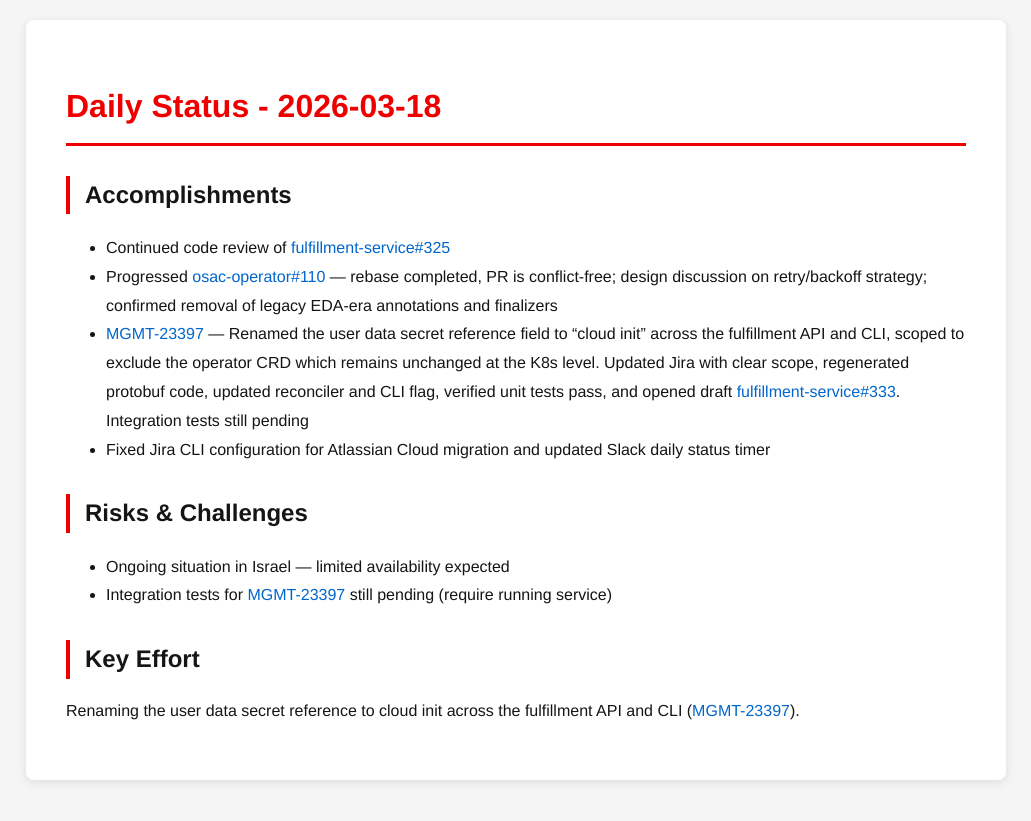
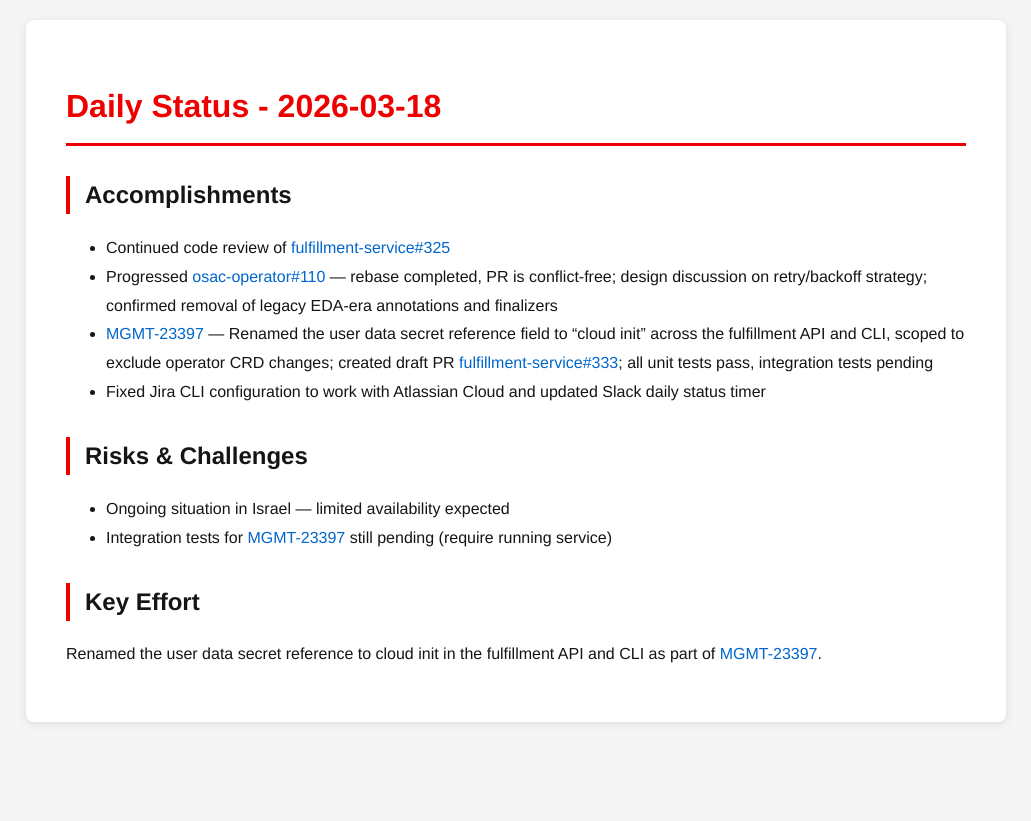
Before and after one commit to tzvatot/daily-status, a Jekyll site: the page built from 2026-03-18.md, in a window 1280 px wide. Shown: the top 821 px of the page, without its empty margins (124-1155 px from the left). Built offline with Jekyll 4.4.1, drawn with Linux system fonts in a browser that asks for light colours.

Commit message:
Daily status update - 2026-03-18

```diff
--- a/2026-03-18.md
+++ b/2026-03-18.md
@@ -9,12 +9,12 @@
 ## Accomplishments
 - Continued code review of [fulfillment-service#325](https://github.com/osac-project/fulfillment-service/pull/325)
 - Progressed [osac-operator#110](https://github.com/osac-project/osac-operator/pull/110) — rebase completed, PR is conflict-free; design discussion on retry/backoff strategy; confirmed removal of legacy EDA-era annotations and finalizers
-- [MGMT-23397](https://issues.redhat.com/browse/MGMT-23397) — Renamed the user data secret reference field to "cloud init" across the fulfillment API and CLI, scoped to exclude the operator CRD which remains unchanged at the K8s level. Updated Jira with clear scope, regenerated protobuf code, updated reconciler and CLI flag, verified unit tests pass, and opened draft [fulfillment-service#333](https://github.com/osac-project/fulfillment-service/pull/333). Integration tests still pending
-- Fixed Jira CLI configuration for Atlassian Cloud migration and updated Slack daily status timer
+- [MGMT-23397](https://issues.redhat.com/browse/MGMT-23397) — Renamed the user data secret reference field to "cloud init" across the fulfillment API and CLI, scoped to exclude operator CRD changes; created draft PR [fulfillment-service#333](https://github.com/osac-project/fulfillment-service/pull/333); all unit tests pass, integration tests pending
+- Fixed Jira CLI configuration to work with Atlassian Cloud and updated Slack daily status timer
 
 ## Risks & Challenges
 - Ongoing situation in Israel — limited availability expected
 - Integration tests for [MGMT-23397](https://issues.redhat.com/browse/MGMT-23397) still pending (require running service)
 
 ## Key Effort
-Renaming the user data secret reference to cloud init across the fulfillment API and CLI ([MGMT-23397](https://issues.redhat.com/browse/MGMT-23397)).
+Renamed the user data secret reference to cloud init in the fulfillment API and CLI as part of [MGMT-23397](https://issues.redhat.com/browse/MGMT-23397).
```
